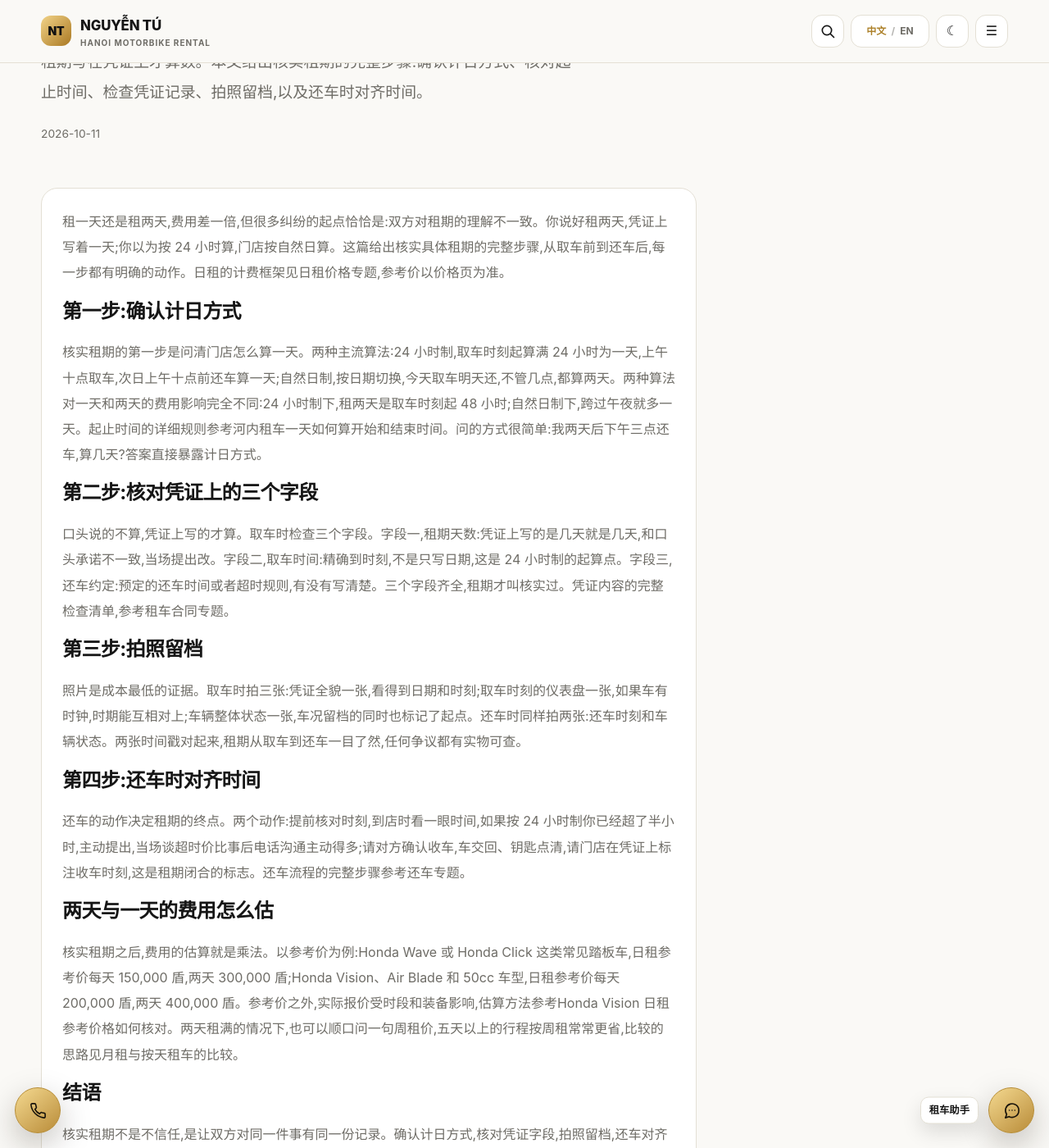
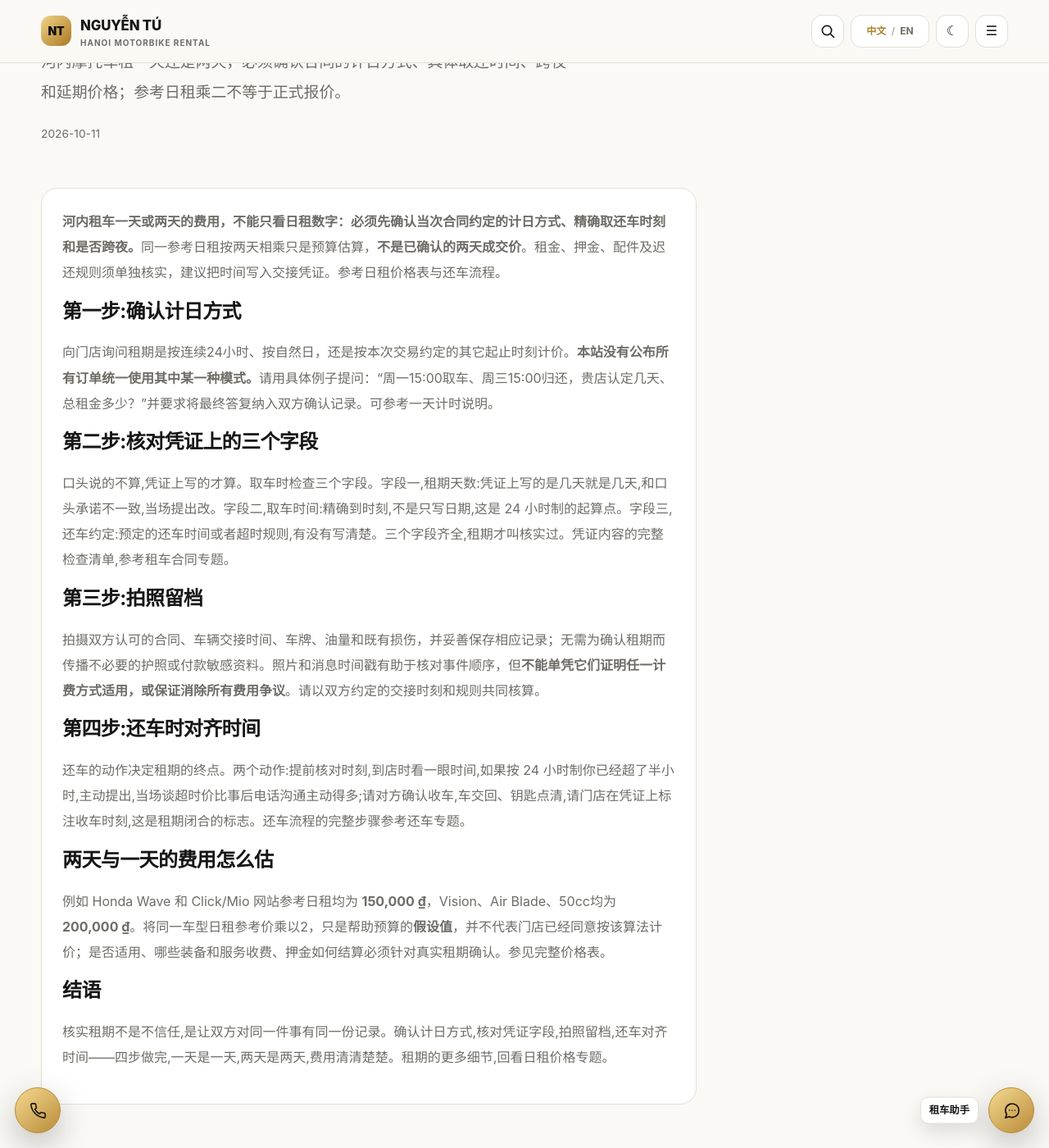
Before and after one commit to thuexemayhanoi/china, a Jekyll site: the page built from _posts/2026-10-11-hanoi-pricing-daily-14.md, in a window 1280 px wide and 1400 px high, scrolled down 221 px. Shown: the whole window at 82% size. Built offline with Jekyll 4.4.1, drawn with Linux system fonts in a browser that asks for light colours.

Commit message:
seo(china): answer-first factual daily price corrections batch 10 14

```diff
--- a/_posts/2026-10-11-hanoi-pricing-daily-14.md
+++ b/_posts/2026-10-11-hanoi-pricing-daily-14.md
@@ -5,18 +5,19 @@ topic: "pricing"
 subtopic: "daily"
 permalink: "/blog/hanoi-pricing-daily-14/"
 title: "租车两天与一天如何核实具体租期"
-description: "租期写在凭证上才算数。本文给出核实租期的完整步骤:确认计日方式、核对起止时间、检查凭证记录、拍照留档,以及还车时对齐时间。"
+description: "河内摩托车租一天还是两天，必须确认合同的计日方式、具体取还时间、跨夜和延期价格；参考日租乘二不等于正式报价。"
+last_modified_at: "2026-10-12"
 primary_keyword: "河内摩托车日租价格"
 date: "2026-10-11 18:00:19 +0700"
 seo_silo: "pricing/daily"
 breadcrumbs: [{"label": "博客", "href": "/blog/"}, {"label": "专题", "href": "/topics/pricing/daily/"}, {"label": "租车两天与一天如何核实具体租期"}]
 publication_method: "automated_qa"
 ---
-租一天还是租两天,费用差一倍,但很多纠纷的起点恰恰是:双方对租期的理解不一致。你说好租两天,凭证上写着一天;你以为按 24 小时算,门店按自然日算。这篇给出核实具体租期的完整步骤,从取车前到还车后,每一步都有明确的动作。日租的计费框架见[日租价格专题](/topics/pricing/daily/),参考价以[价格页](/prices/)为准。
+**河内租车一天或两天的费用，不能只看日租数字：必须先确认当次合同约定的计日方式、精确取还车时刻和是否跨夜。**同一参考日租按两天相乘只是预算估算，**不是已确认的两天成交价**。租金、押金、配件及迟还规则须单独核实，建议把时间写入交接凭证。参考[日租价格表](/prices/)与[还车流程](/topics/guides/returns/)。
 
 ## 第一步:确认计日方式
 
-核实租期的第一步是问清门店怎么算一天。两种主流算法:24 小时制,取车时刻起算满 24 小时为一天,上午十点取车,次日上午十点前还车算一天;自然日制,按日期切换,今天取车明天还,不管几点,都算两天。两种算法对一天和两天的费用影响完全不同:24 小时制下,租两天是取车时刻起 48 小时;自然日制下,跨过午夜就多一天。起止时间的详细规则参考[河内租车一天如何算开始和结束时间](/blog/hanoi-pricing-daily-09/)。问的方式很简单:我两天后下午三点还车,算几天?答案直接暴露计日方式。
+向门店询问租期是按连续24小时、按自然日，还是按本次交易约定的其它起止时刻计价。**本站没有公布所有订单统一使用其中某一种模式。**请用具体例子提问：“周一15:00取车、周三15:00归还，贵店认定几天、总租金多少？”并要求将最终答复纳入双方确认记录。可参考[一天计时说明](/blog/hanoi-pricing-daily-09/)。
 
 ## 第二步:核对凭证上的三个字段
 
@@ -24,7 +25,7 @@ publication_method: "automated_qa"
 
 ## 第三步:拍照留档
 
-照片是成本最低的证据。取车时拍三张:凭证全貌一张,看得到日期和时刻;取车时刻的仪表盘一张,如果车有时钟,时期能互相对上;车辆整体状态一张,车况留档的同时也标记了起点。还车时同样拍两张:还车时刻和车辆状态。两张时间戳对起来,租期从取车到还车一目了然,任何争议都有实物可查。
+拍摄双方认可的合同、车辆交接时间、车牌、油量和既有损伤，并妥善保存相应记录；无需为确认租期而传播不必要的护照或付款敏感资料。照片和消息时间戳有助于核对事件顺序，但**不能单凭它们证明任一计费方式适用，或保证消除所有费用争议**。请以双方约定的交接时刻和规则共同核算。
 
 ## 第四步:还车时对齐时间
 
@@ -32,7 +33,7 @@ publication_method: "automated_qa"
 
 ## 两天与一天的费用怎么估
 
-核实租期之后,费用的估算就是乘法。以参考价为例:Honda Wave 或 Honda Click 这类常见踏板车,日租参考价每天 150,000 盾,两天 300,000 盾;Honda Vision、Air Blade 和 50cc 车型,日租参考价每天 200,000 盾,两天 400,000 盾。参考价之外,实际报价受时段和装备影响,估算方法参考[Honda Vision 日租参考价格如何核对](/blog/hanoi-pricing-daily-03/)。两天租满的情况下,也可以顺口问一句周租价,五天以上的行程按周租常常更省,比较的思路见[月租与按天租车的比较](/blog/hanoi-rental-longterm-04/)。
+例如 Honda Wave 和 Click/Mio 网站参考日租均为 <strong>{{ site.data.vehicles[0].display.day }}</strong>，Vision、Air Blade、50cc均为 <strong>{{ site.data.vehicles[1].display.day }}</strong>。将同一车型日租参考价乘以2，只是帮助预算的**假设值**，并不代表门店已经同意按该算法计价；是否适用、哪些装备和服务收费、押金如何结算必须针对真实租期确认。参见[完整价格表](/prices/)。
 
 ## 结语
 
```
